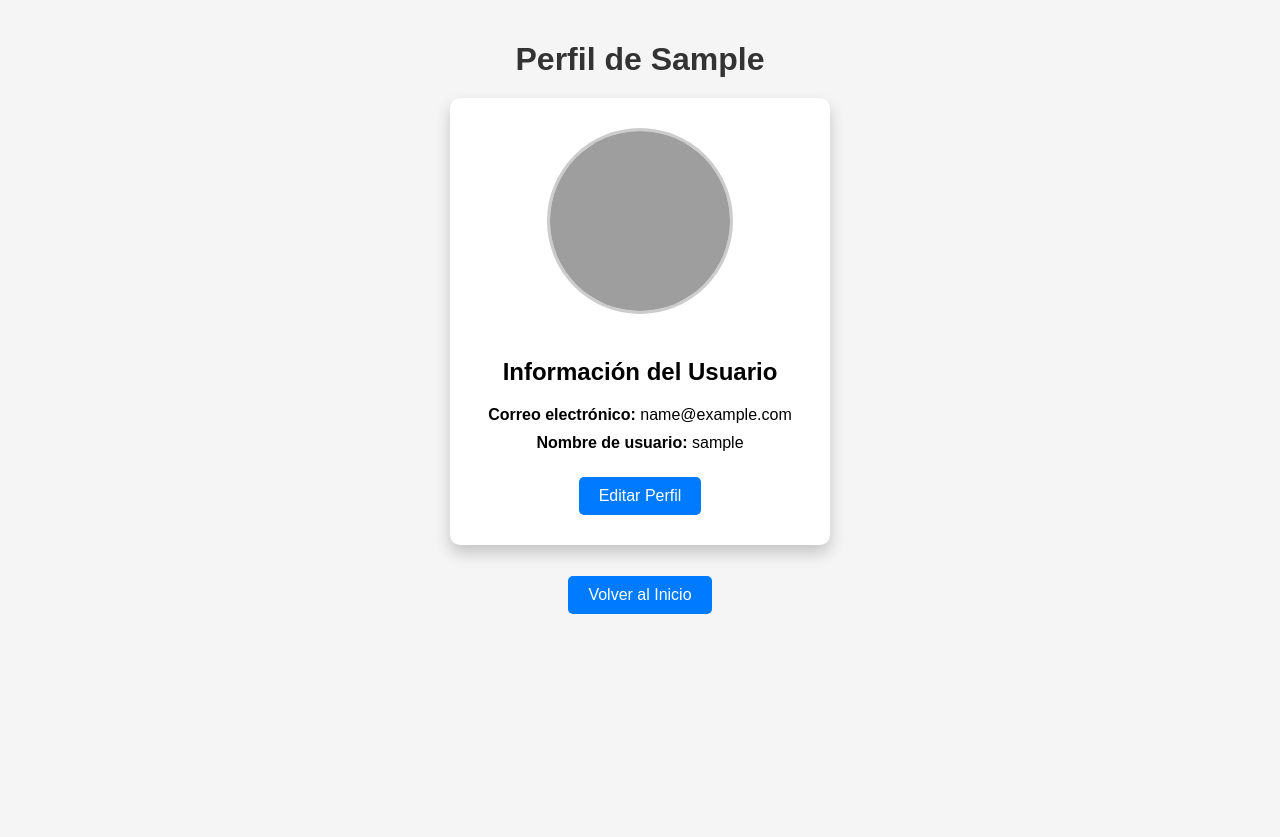
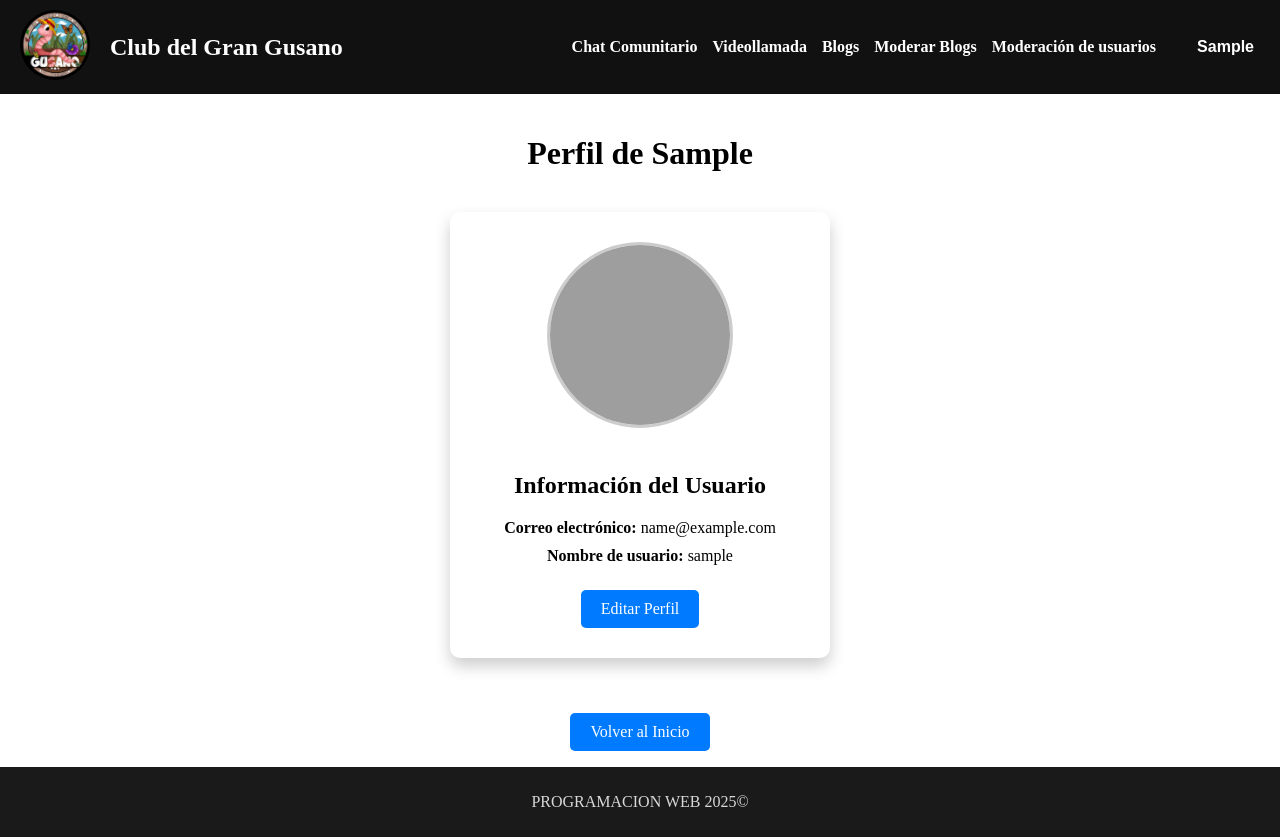
Before and after one commit to Mephistoth/ClubDelGranGusano, a Django app: page /perfil/ in a window 1280 px wide. Before the commit the page ends 614 px from the top, so only its background shows below. Run offline with Django 5.2, Linux system fonts and the light colour scheme; the visitor is signed in with stand-in values (Sample User, id 1); grey boxes are pictures that could not be loaded.

Commit message:
fix bugs...

```diff
--- a/blogs/forms.py
+++ b/blogs/forms.py
@@ -1,12 +1,8 @@
 from django import forms
 from .models import Blog
-# from ckeditor.widgets import CKEditorWidget # <--- ¡Borra esta importación!
-from .models import Comentario # Asegúrate de que Comentario esté importado o definido
+from .models import Comentario
 
 class BlogForm(forms.ModelForm):
-    # contenido = forms.CharField(widget=CKEditorWidget()) # <--- ¡Borra esta línea!
-    # El campo 'contenido' ahora es un HTMLField en el modelo, y TinyMCE lo manejará automáticamente.
-
     class Meta:
         model = Blog
         fields = ['titulo', 'contenido', 'imagen', 'video_url']
--- a/blogs/views.py
+++ b/blogs/views.py
@@ -10,9 +10,6 @@ def home(request):
     return render(request, 'account/home.html', {'ultimas_publicaciones': ultimas_publicaciones})
 
 
-def detalle_publicacion(request, pk):
-    publicacion = get_object_or_404(Blog, pk=pk)
-    return render(request, 'blogs/detalle.html', {'publicacion': publicacion})
 
 @user_passes_test(lambda u: u.is_staff or u.groups.filter(name='educador').exists())
 def eliminar_blog(request, blog_id):
--- a/static/css/perfil.css
+++ b/static/css/perfil.css
@@ -1,33 +1,21 @@
-body {
-    font-family: Arial, sans-serif;
-    background-color: #f5f5f5;
-    margin: 0;
-    padding: 20px;
-    display: flex;
-    flex-direction: column;
-    align-items: center;
-}
 
-h1 {
-    color: #333;
-    margin-bottom: 20px;
-}
 
-.perfil-container {
+.perfil-page .perfil-container {
     background-color: #fff;
     padding: 30px;
     border-radius: 10px;
     box-shadow: 0 8px 16px rgba(0, 0, 0, 0.2);
     width: 320px;
     text-align: center;
+    margin: 40px auto;
 }
 
-.perfil-container p {
+.perfil-page .perfil-container p {
     margin: 10px 0;
     font-size: 16px;
 }
 
-a {
+.perfil-page a {
     display: inline-block;
     margin-top: 15px;
     text-decoration: none;
@@ -37,11 +25,11 @@ a {
     border-radius: 5px;
 }
 
-a:hover {
+.perfil-page a:hover {
     background-color: #0056b3;
 }
 
-.foto-perfil {
+.perfil-page .foto-perfil {
     width: 180px;
     height: 180px;
     border-radius: 50%;
--- a/templates/account/home.html
+++ b/templates/account/home.html
@@ -11,7 +11,8 @@
 <div class="home-container">
 
   <div class="hero">
-    <img src="/media/comunidad.png" alt="Comunidad" class="hero-image">
+    {% load static %}
+    <img src="{% static 'img/comunidad.png' %}" alt="Comunidad" class="hero-image">
     <div class="hero-text">Bienvenido a nuestra comunidad</div>
   </div>
 
--- a/templates/account/perfil.html
+++ b/templates/account/perfil.html
@@ -1,12 +1,14 @@
+{% extends "base.html" %}
 {% load static %}
-<!DOCTYPE html>
-<html lang="es">
-<head>
-    <meta charset="UTF-8">
-    <title>Perfil de Usuario</title>
+
+{% block title %}Perfil de {{ user.first_name }}{% endblock %}
+
+{% block extra_css %}
 <link rel="stylesheet" href="{% static 'css/perfil.css' %}">
-</head>
-<body>
+{% endblock %}
+
+{% block content %}
+<div class="perfil-page">
   <h1>Perfil de {{ user.first_name }}</h1>
 
   <div class="perfil-container">
@@ -22,5 +24,5 @@
   </div>
 
   <p><a href="{% url 'home' %}">Volver al Inicio</a></p>
-</body>
-</html>
+</div>
+{% endblock %}
```
Also changed, not shown: templates/account/editar_perfil.html (+9 -30 lines), static/img/comunidad.png (added). Lines whose indentation alone changed are shown as unchanged.
